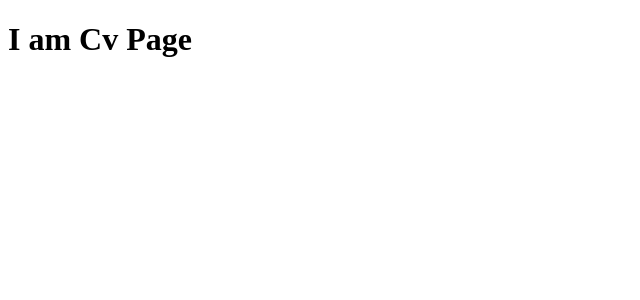
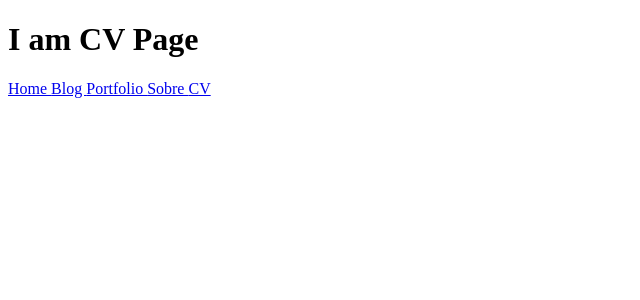
Before and after one commit to lucastravagin/porfolio-lucastravagin, a Next.js app: page /cv in a window 1280 px wide. Shown: the top 300 px of the page, without its empty margins (0-640 px from the left). Built offline with nearby package versions, Linux system fonts and the light colour scheme.

Commit message:
Component Header Finalizado

```diff
--- a/components/shared/Header.js
+++ b/components/shared/Header.js
@@ -0,0 +1,28 @@
+import React from 'react'
+import Link from 'next/link'
+
+class Header extends React.Component {
+    render() {
+        return(
+            <React.Fragment>
+                <Link href="/">
+                    <a> Home </a>
+                </Link>
+                <Link href="/blogs">
+                    <a> Blog </a>
+                </Link>
+                <Link href="/portfolios">
+                    <a> Portfolio </a>
+                </Link>
+                <Link href="/about">
+                    <a> Sobre </a>
+                </Link>
+                <Link href="/cv">
+                    <a> CV </a>
+                </Link>
+            </React.Fragment>
+        )
+    }
+}
+
+export default Header;
--- a/pages/cv.js
+++ b/pages/cv.js
@@ -1,9 +1,13 @@
 import React from 'react'
-
+import Header from '../components/shared/Header'
 class Cv extends React.Component {
     render() {
         return(
-            <h1>I am Cv Page</h1>
+            <div>
+                <h1>I am CV Page</h1>
+                <Header />
+
+            </div>
         )
     }
 }
```
Also changed, not shown: pages/about.js (+6 -2 lines), pages/blogs.js (+6 -2 lines), pages/index.js (+2 -16 lines).
